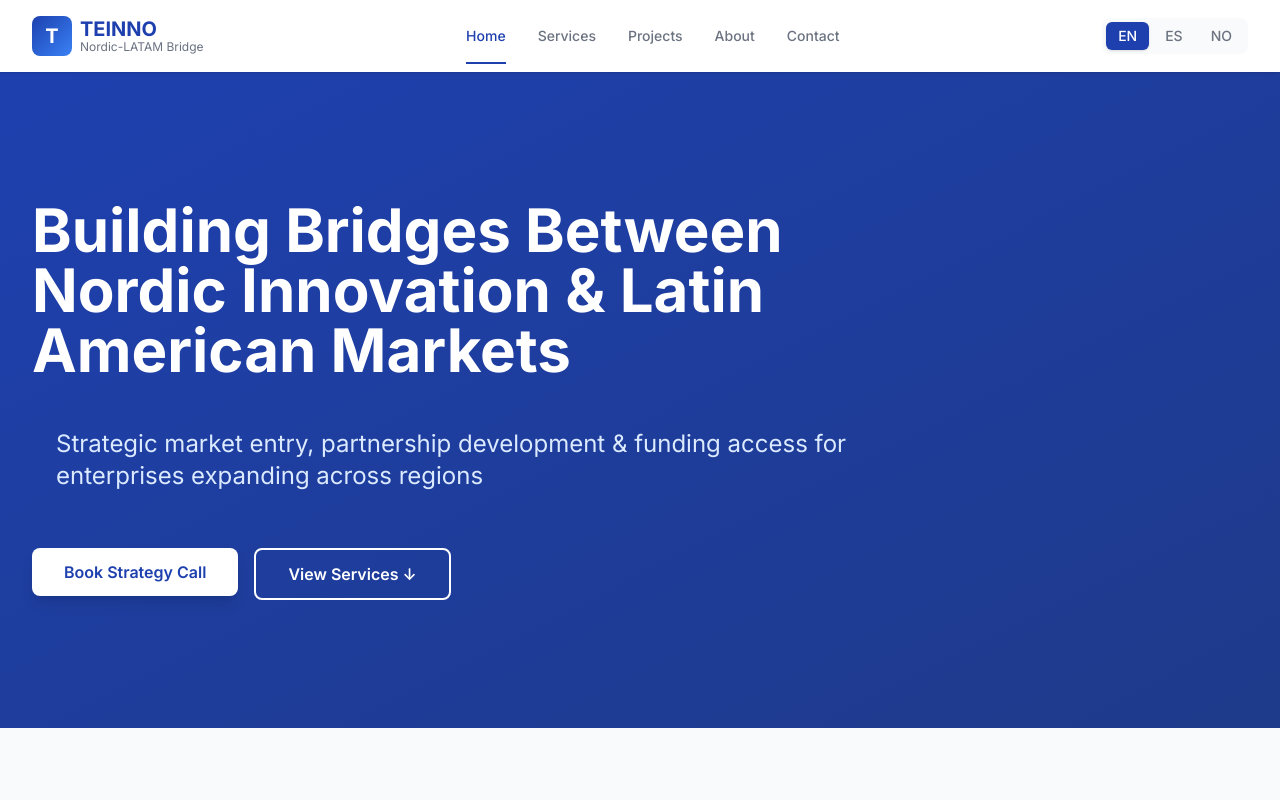
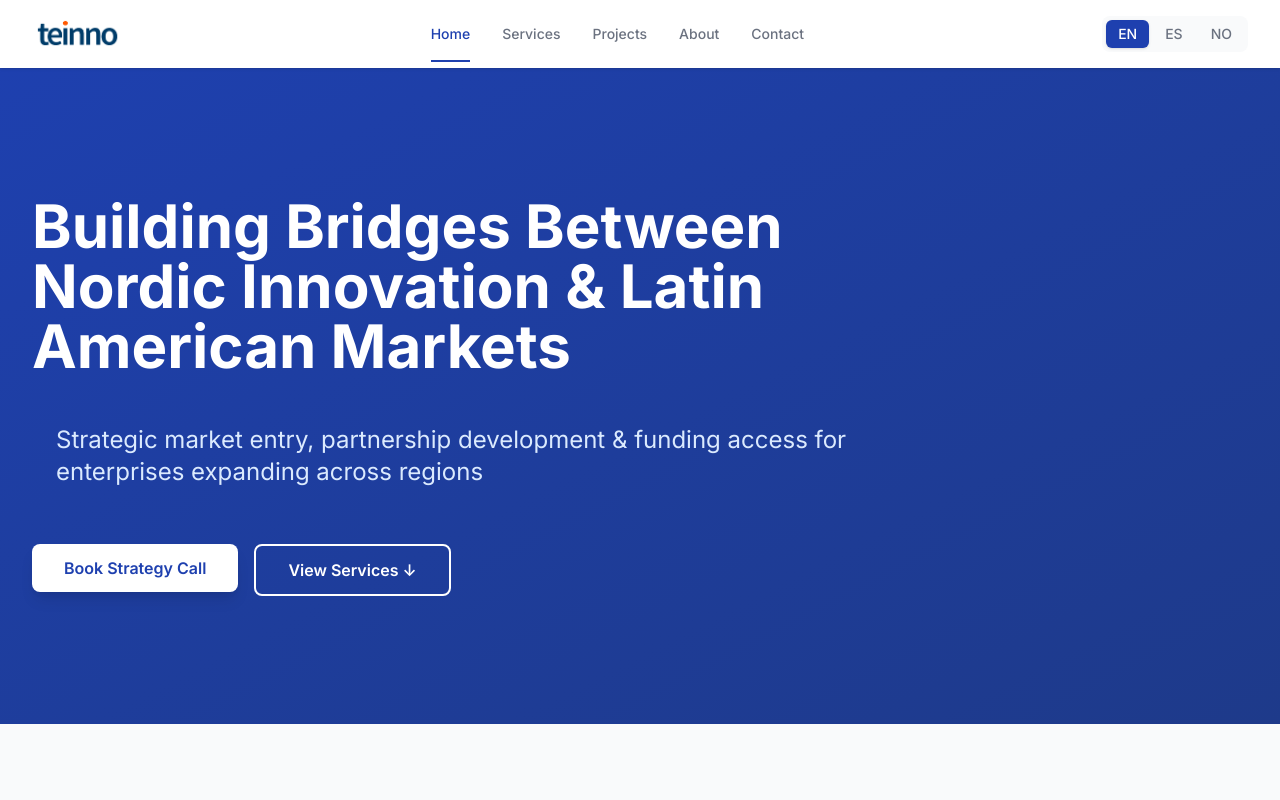
Before and after one commit to PepeBergen09/Teinno-websitev3.0-react, a React (Vite) app: page / in a window 1280 px wide. Shown: the top 800 px of the page. Built offline with nearby package versions, Linux system fonts and the light colour scheme.

Commit message:
chore: Update favicon links and enhance logo handling in Header and Footer components

```diff
--- a/index.html
+++ b/index.html
@@ -2,7 +2,13 @@
 <html lang="en">
   <head>
     <meta charset="UTF-8" />
-    <link rel="icon" type="image/svg+xml" href="/vite.svg" />
+    <!-- Favicon -->
+    <link rel="icon" type="image/x-icon" href="/favicon.ico" />
+    <link rel="icon" type="image/png" sizes="16x16" href="/favicon-16x16.png" />
+    <link rel="icon" type="image/png" sizes="32x32" href="/favicon-32x32.png" />
+    <link rel="apple-touch-icon" sizes="180x180" href="/apple-touch-icon.png" />
+    <link rel="icon" type="image/png" sizes="192x192" href="/android-chrome-192x192.png" />
+    <link rel="icon" type="image/png" sizes="512x512" href="/android-chrome-512x512.png" />
     <meta name="viewport" content="width=device-width, initial-scale=1.0" />
     <meta name="description" content="Teinno AS accelerates market entry between Nordic countries and Latin America. Strategic partnerships, funding access, and bilateral network. Norway ↔ Mexico specialists." />
     <meta name="keywords" content="Nordic Latin America, market entry, Norway Mexico, business partnerships, EU funding, Innovation Norway, technology transfer, Teinno AS" />
--- a/src/components/Footer.tsx
+++ b/src/components/Footer.tsx
@@ -5,7 +5,19 @@ const Footer = () => {
         <div className="grid grid-cols-1 md:grid-cols-4 gap-8 mb-8">
           {/* Company Info */}
           <div className="md:col-span-2">
-            <h3 className="text-xl font-bold mb-3">TEINNO AS</h3>
+            <div className="flex items-center gap-3 mb-3">
+              <img
+                src="/teinno-logo-white.png"
+                alt="Teinno AS Logo"
+                className="h-6 w-auto"
+                onError={(e) => {
+                  console.log('White logo failed to load, using fallback');
+                  e.currentTarget.style.display = 'none';
+                  e.currentTarget.nextElementSibling.style.display = 'block';
+                }}
+              />
+              <h3 className="text-xl font-bold text-white" style={{display: 'none'}}>TEINNO AS</h3>
+            </div>
             <p className="text-gray-400 text-sm mb-4">
               Building bridges between Nordic innovation and Latin American markets since 2018
             </p>
--- a/src/components/Header.tsx
+++ b/src/components/Header.tsx
@@ -29,16 +29,20 @@ const Header = () => {
               whileHover={{ scale: 1.05 }}
               className="flex items-center gap-2"
             >
-              <div className="w-10 h-10 bg-gradient-to-br from-primary to-secondary rounded-lg flex items-center justify-center">
+              <img
+                src="/teinno-logo.png"
+                alt="Teinno AS Logo"
+                className="h-8 w-auto"
+                onError={(e) => {
+                  console.log('Logo failed to load, using fallback');
+                  e.currentTarget.style.display = 'none';
+                  e.currentTarget.nextElementSibling.style.display = 'block';
+                }}
+              />
+              <div className="w-10 h-10 bg-gradient-to-br from-blue-600 to-blue-800 rounded-lg flex items-center justify-center" style={{display: 'none'}}>
                 <span className="text-white font-bold text-xl">T</span>
               </div>
               <div className="flex flex-col">
-                <span className="text-xl font-bold leading-none" style={{color: '#1e40af'}}>
-                  TEINNO
-                </span>
-                <span className="text-xs text-gray-500 hidden sm:block leading-none mt-0.5">
-                  Nordic-LATAM Bridge
-                </span>
               </div>
             </motion.div>
           </Link>
```
Also changed, not shown: public/teinno-logo-white.png (added), public/teinno-logo.png (added).
